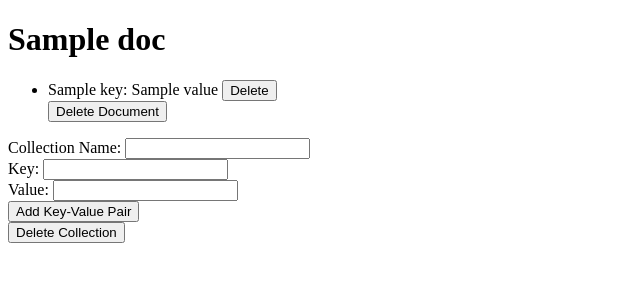
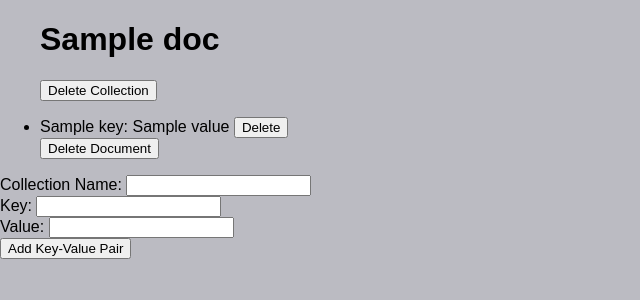
Before and after one commit to Att1Tudee/MOTD-Discord-Bot, a Python web app: template webclient/templates/index.html in a window 1280 px wide. Shown: the top 300 px of the page, without its empty margins (0-640 px from the left). Run offline with Jinja, Linux system fonts and the light colour scheme; the template is opened without the code that fills it: most values are stand-ins (such as "Sample title", 1, 10 or a date in 2020).

Commit message:
css works

```diff
--- /dev/null
+++ b/webclient/static/styles.css
@@ -0,0 +1,13 @@
+body {
+    background: #bbbbc2;
+    font-family: sans-serif;
+    margin: 0;
+    padding: 0;
+}
+
+.container {
+    max-width: 1200px;
+    margin: 0 auto;
+    padding: 0 20px;
+
+}
--- a/webclient/templates/index.html
+++ b/webclient/templates/index.html
@@ -1,24 +1,35 @@
 <!-- templates/index.html -->
 <!DOCTYPE html>
 <html lang="en">
+
 <head>
     <meta charset="UTF-8">
+    <link rel="stylesheet" type="text/css" href="{{ url_for('static', filename='styles.css') }}">
     <meta name="viewport" content="width=device-width, initial-scale=1.0">
     <title>Quart MongoDB CRUD</title>
 </head>
+
 <body>
     {% for collection_name, documents in all_docs.items() %}
-        <h1>{{ collection_name }}</h1>
+    <div class="container">
+        <h1>{{ collection_name }} </h1>
+        <form action="{{ url_for('delete_collection', collection_name=collection_name) }}" method="post"
+            onsubmit="return deleteCollectionAndRefresh(this)">
+            <button type="submit">Delete Collection</button>
+        </form>
+    </div>
     <ul>
         {% for document in documents %}
         <li>
             {% for key, value in document.items() %}
             {{ key }}: {{ value }}
-                    <button onclick="deleteKeyValuePair('{{ collection_name }}', '{{ document['_id'] }}', '{{ key }}')">Delete</button>
+            <button
+                onclick="deleteKeyValuePair('{{ collection_name }}', '{{ document['_id'] }}', '{{ key }}')">Delete</button>
             <br>
             {% endfor %}
 
-                <form action="{{ url_for('delete', guild_id=collection_name, document_id=document['_id']) }}" method="post" onsubmit="return deleteDocumentAndRefresh(this, event)">
+            <form action="{{ url_for('delete', guild_id=collection_name, document_id=document['_id']) }}" method="post"
+                onsubmit="return deleteDocumentAndRefresh(this, event)">
                 <!-- Round browser limitations on get and post methods -->
                 <input type="hidden" name="_method" value="DELETE">
                 <button type="submit">Delete Document</button>
@@ -26,6 +37,10 @@
         </li>
         {% endfor %}
     </ul>
+
+
+
+    {% endfor %}
     <form action="{{ url_for('add') }}" method="post">
         <label for="collection_name">Collection Name:</label>
         <input type="text" id="collection_name" name="collection_name" required><br>
@@ -38,12 +53,6 @@
 
         <button type="submit">Add Key-Value Pair</button>
     </form>
-
-        <form action="{{ url_for('delete_collection', collection_name=collection_name) }}" method="post" onsubmit="return deleteCollectionAndRefresh(this)">
-            <button type="submit">Delete Collection</button>
-        </form>
-    {% endfor %}
-
     <script>
         async function deleteDocumentAndRefresh(form, event) {
             event.preventDefault();  // Prevent the form from submitting conventionally
@@ -110,4 +119,5 @@
         }
     </script>
 </body>
+
 </html>
```
Lines whose indentation alone changed are shown as unchanged.
